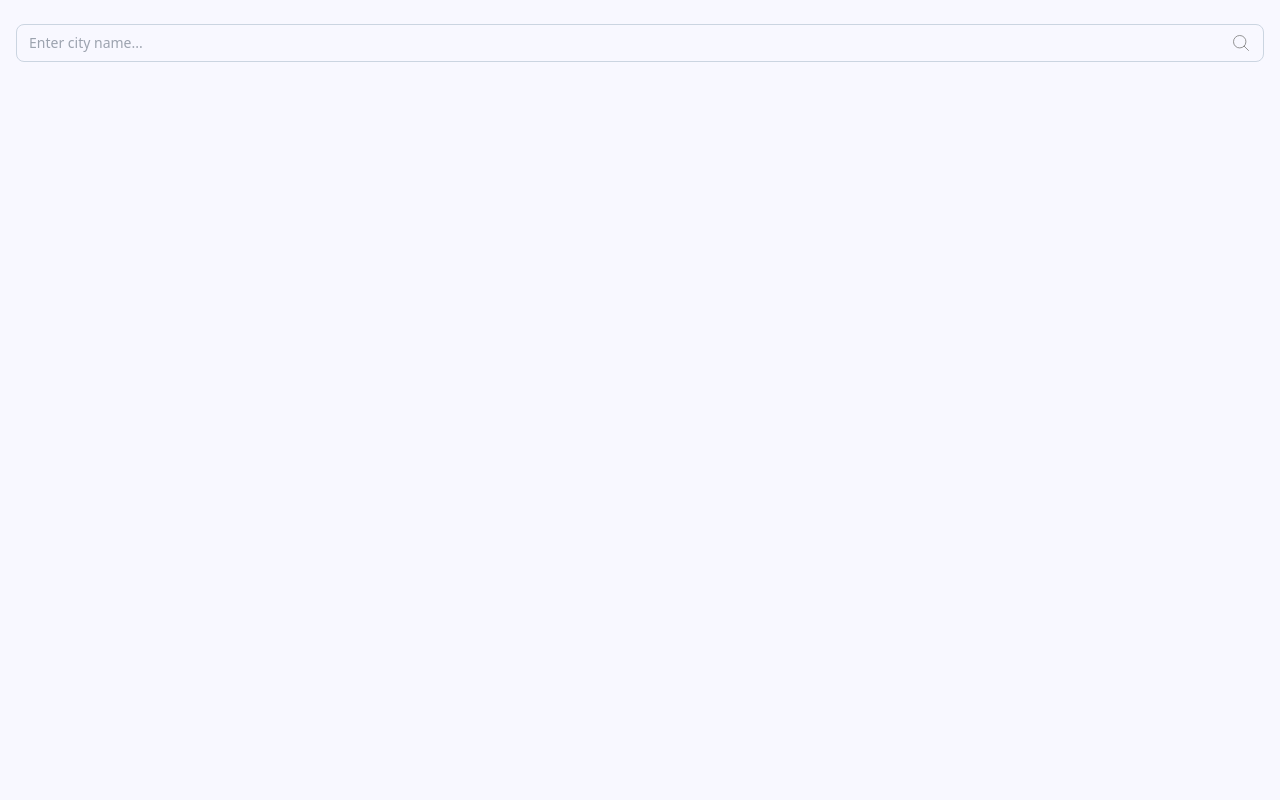
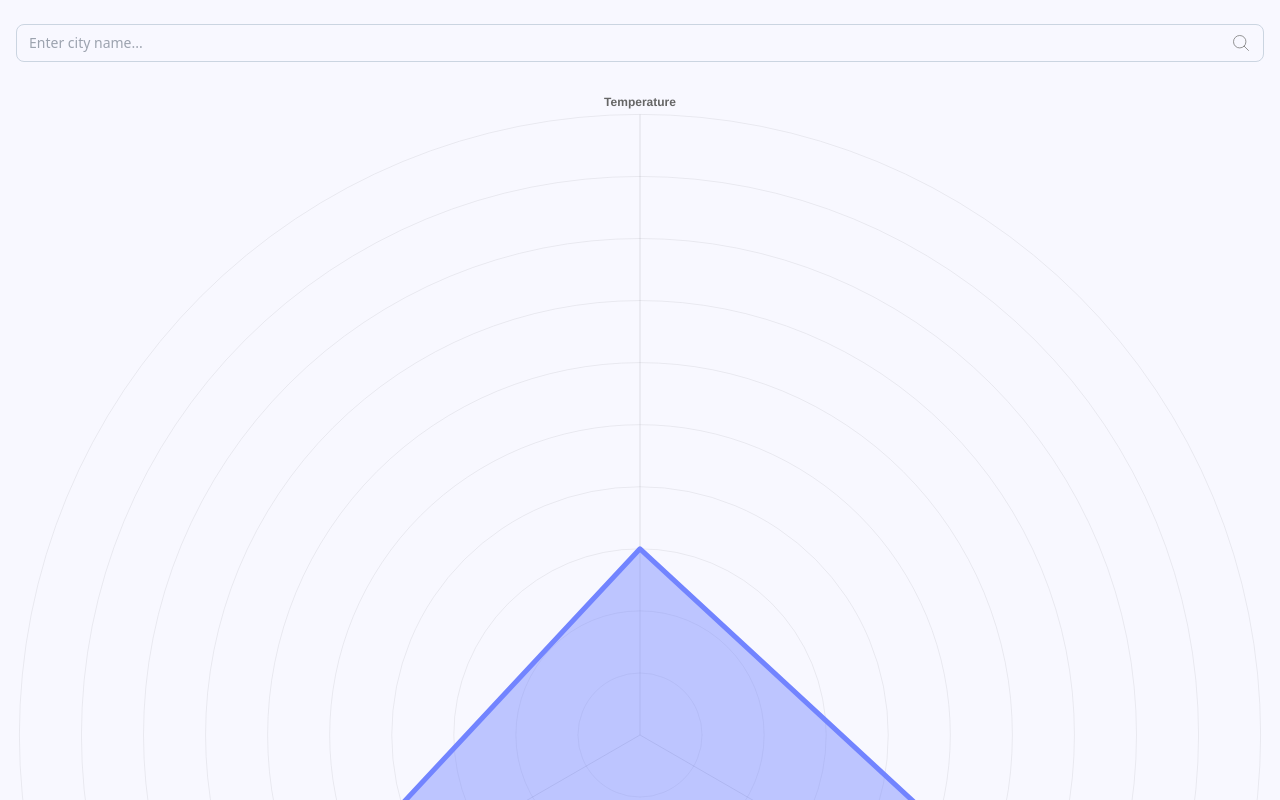
Before and after one commit to mkpanq/weather-app, a React (Vite) app: page / in a window 1280 px wide. Shown: the top 800 px of the page. Built offline with nearby package versions, Linux system fonts and the light colour scheme.

Commit message:
Graph WIP

```diff
--- a/src/components/DataDisplay.tsx
+++ b/src/components/DataDisplay.tsx
@@ -31,7 +31,11 @@ import WeatherGraph from "./data-display/graph";
 // };
 
 const DataDisplay = ({ isFetching, error, data, refetch }: IQueryData) => {
-  return <div>{data && <WeatherGraph weatherData={data} />}</div>;
+  return (
+    <div>
+      <WeatherGraph />
+    </div>
+  );
 };
 
 export default DataDisplay;
--- a/src/components/data-display/graph.tsx
+++ b/src/components/data-display/graph.tsx
@@ -1,41 +1,68 @@
 import { Radar } from "react-chartjs-2";
+import {
+  Chart as ChartJS,
+  RadialLinearScale,
+  PointElement,
+  LineElement,
+  Filler,
+  plugins,
+} from "chart.js";
 import { WeatherData } from "../../lib/types";
+import { color } from "chart.js/helpers";
 
-const WeatherGraph = ({ weatherData }: { weatherData: WeatherData }) => {
-  const temperature = weatherData.current.temperature.celcius;
-  const windSpeed = weatherData.current.wind.kph;
-  const humidity = weatherData.current.humidity;
-  const cityName = weatherData.location.name;
+const WeatherGraph = () => {
+  ChartJS.register(RadialLinearScale, PointElement, LineElement, Filler);
+  // const temperature = weatherData.current.temperature.celcius;
+  // const windSpeed = weatherData.current.wind.kph;
+  // const humidity = weatherData.current.humidity;
+  // const cityName = weatherData.location.name;
 
   const graphData = {
     labels: ["Temperature", "Wind Speed", "Humidity"],
     datasets: [
       {
-        label: `Weather in ${cityName}`,
-        data: [temperature, windSpeed, humidity],
-        fill: true,
-        backgroundColor: "rgba(255, 99, 132, 0.2)",
-        borderColor: "rgb(255, 99, 132)",
-        pointBackgroundColor: "rgb(255, 99, 132)",
-        pointBorderColor: "#fff",
-        pointHoverBackgroundColor: "#fff",
-        pointHoverBorderColor: "rgb(255, 99, 132)",
+        label: "City",
+        data: [3, 10, 7],
+        backgroundColor: "#7284FF70",
+        borderColor: "#7284FF",
+        borderJoinStyle: "round" as CanvasLineJoin,
+        borderWidth: 5,
+        pointRadius: 0,
       },
     ],
   };
 
+  const graphOptions = {
+    scales: {
+      r: {
+        grid: {
+          color: "#00000010",
+          circular: true,
+          lineWidth: 1,
+        },
+        angleLines: {
+          display: true,
+        },
+        ticks: {
+          display: false, // Hide the ticks
+        },
+        pointLabels: {
+          display: true,
+          font: {
+            size: 12,
+            weight: "bold",
+          },
+        },
+        color: "#fff",
+        suggestedMin: 0,
+        suggestedMax: 10,
+      },
+    },
+  };
+
   return (
     <div>
-      <Radar
-        data={graphData}
-        options={{
-          elements: {
-            line: {
-              borderWidth: 3,
-            },
-          },
-        }}
-      />
+      <Radar data={graphData} options={graphOptions} />
     </div>
   );
 };
```
